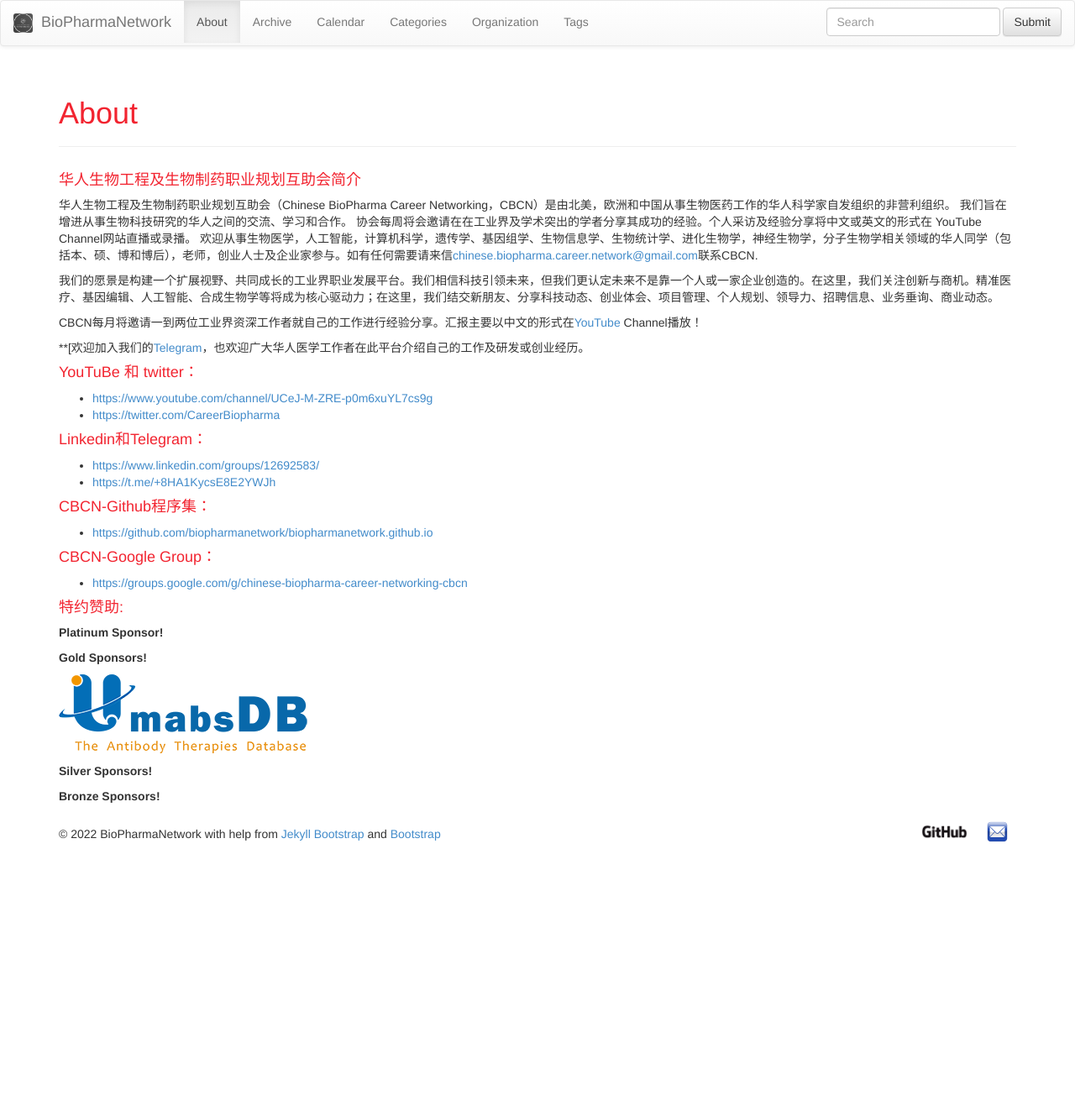
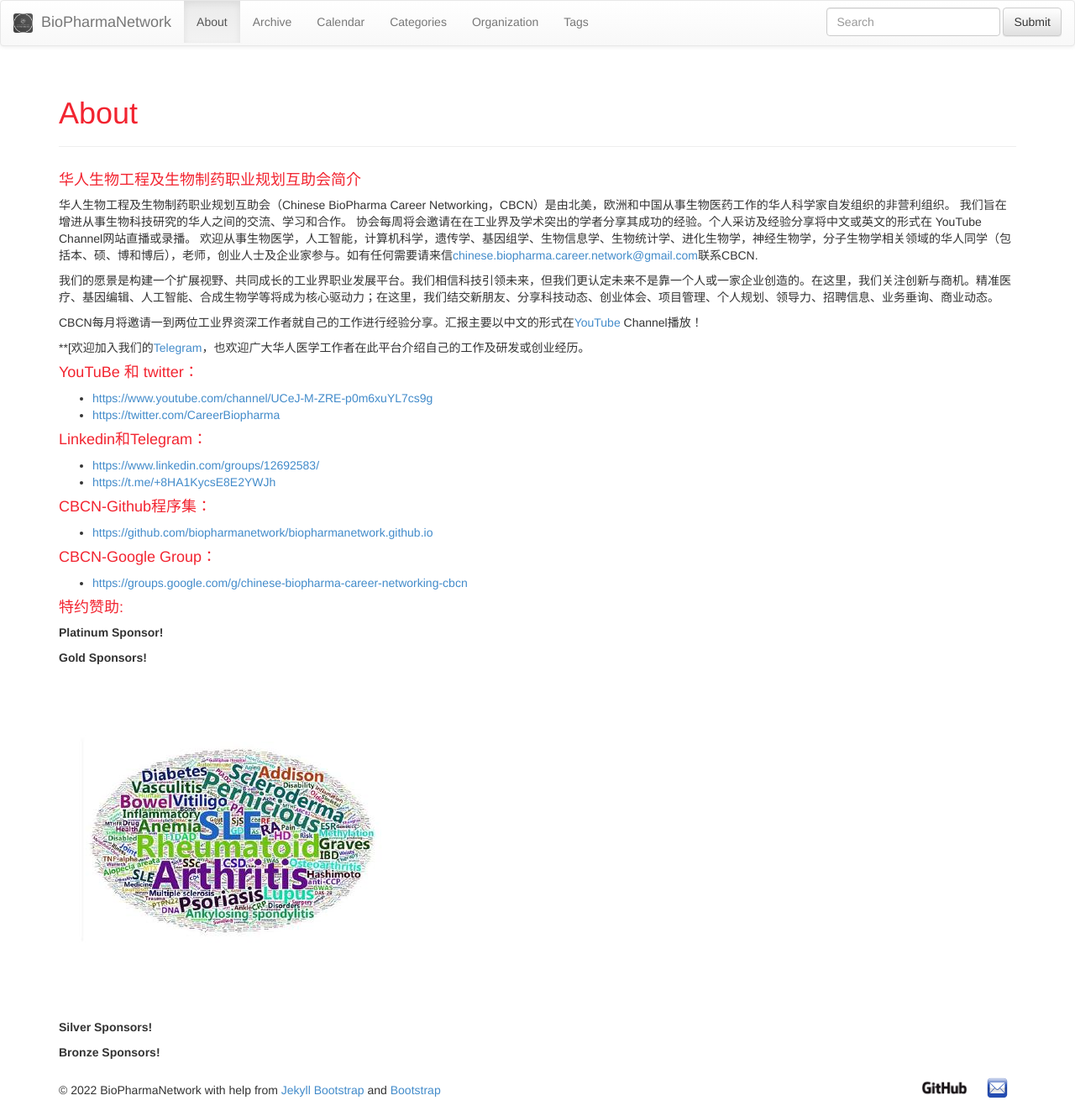
Before and after one commit to biopharmanetwork/biopharmanetwork.github.io, a Jekyll site: the page built from about.md, in a window 1280 px wide. Shown: the whole page at 84% size. Built offline with Jekyll 4.4.1, drawn with Linux system fonts in a browser that asks for light colours; nearby versions of some CDN libraries; before the commit the page ends 1018 px from its top, so only the background shows below that.

Commit message:
Update about.md

```diff
--- a/about.md
+++ b/about.md
@@ -39,7 +39,7 @@ CBCN每月将邀请一到两位工业界资深工作者就自己的工作进行
 
 **Gold Sponsors!**
 
-[<img alt="" src="images/Umabs-2022.png" />](https://umabs.com/)
+[<img alt="" src="images/46684458.jpg" />](https://www.linkedin.com/groups/12692583/)
 
 **Silver Sponsors!**
 
```
